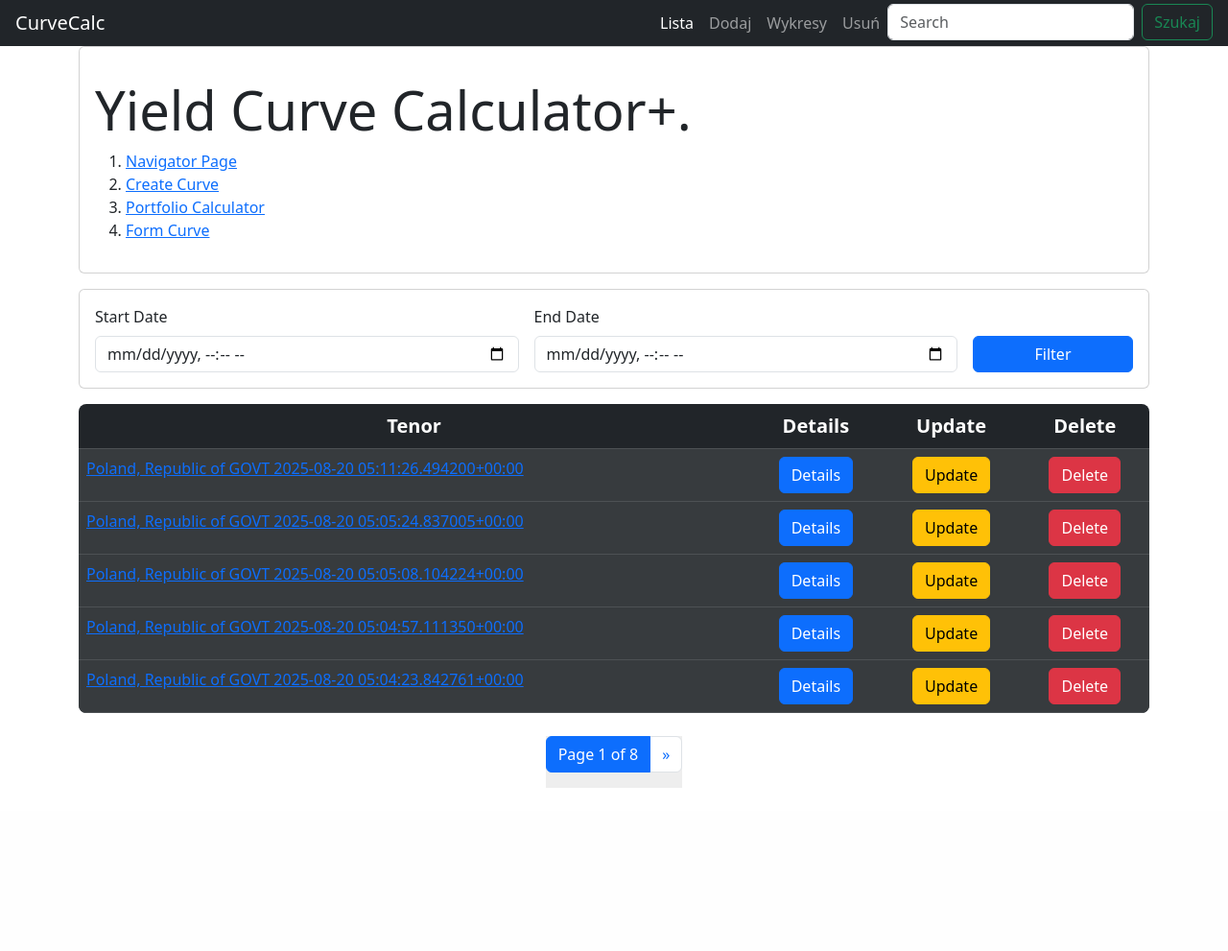
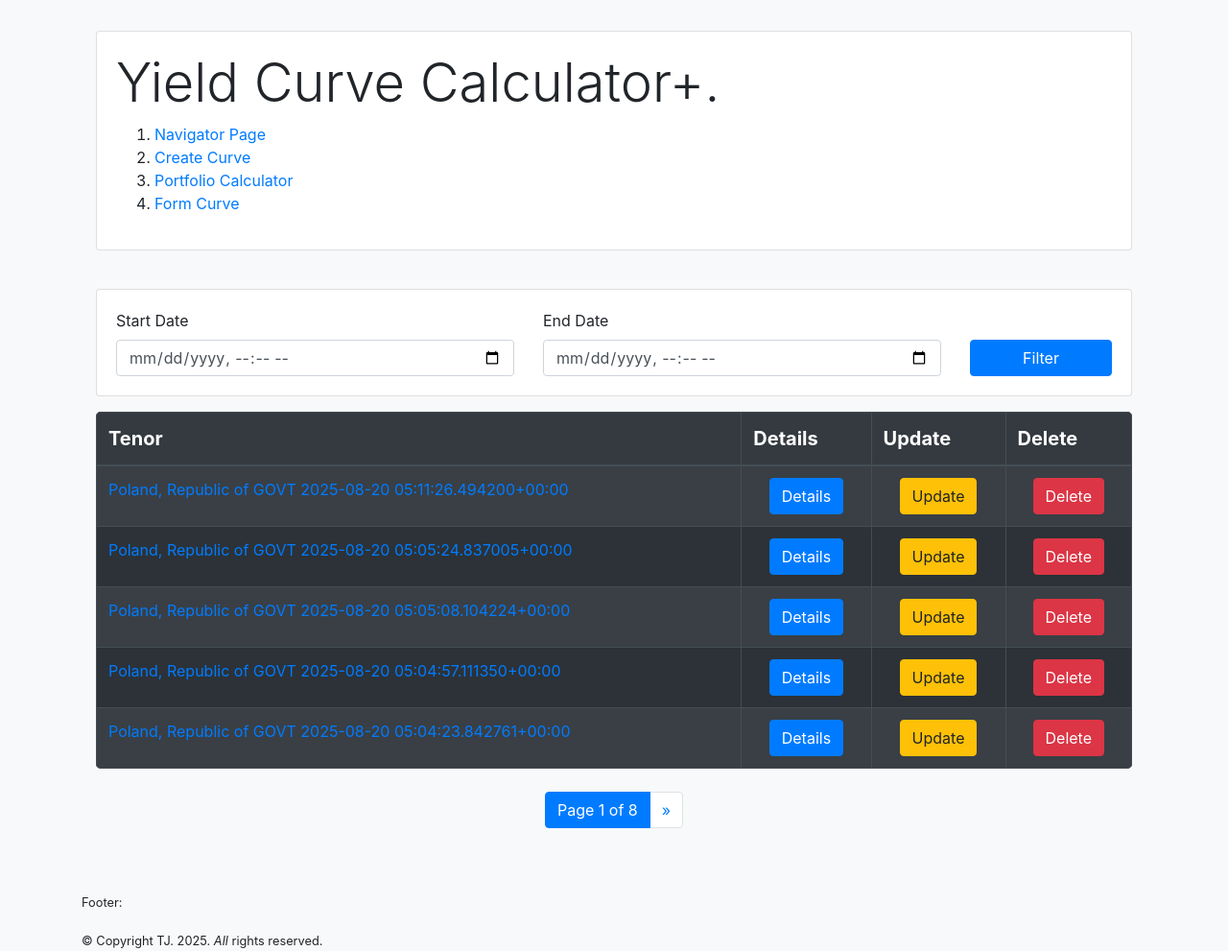
Before and after one commit to jata4321/DjangoProject1, a Django app: page /curvecalc/listview/ in a window 1280 px wide. Shown: the whole page at 96% size. Before the commit the page ends 821 px from the top, so only its background shows below. Run offline with Django 5.2, Linux system fonts and the light colour scheme; data comes from the database, SQL or seed files in the repository; both versions use the stored data as it was after the commit.

Commit message:
Refine templates and views: adjust table and button styling in `curve_list.html` and `curve_update.html`, simplify chart layout in `home.html`, improve container structure in `base.html`, update context data logic in `views.py`, and remove redundant form elements.

```diff
--- a/curvecalc/templates/curvecalc/curve_list.html
+++ b/curvecalc/templates/curvecalc/curve_list.html
@@ -1,4 +1,4 @@
-{% extends 'curvecalc\base.html' %}
+{% extends 'navigator\base.html' %}
 
 {% block static %}
     {{ block.super }}
@@ -12,18 +12,19 @@
 {% endblock %}
 
 {% block content %}
-<div class="container">
-    <div class="card card-body mt-5">
-        <h1 class="display-4 mt-3">Yield Curve Calculator+.</h1>
+<div class="container my-3">
+    <div class="card card-body">
+        <h1 class="display-4">Yield Curve Calculator+.</h1>
         <ol>
             <li><a href="{% url 'navigator:index' %}">Navigator Page</a></li>
             <li><a href="{% url 'curvecalc:curve_create' %}">Create Curve</a></li>
             <li><a href="{% url 'portcalc:index' %}">Portfolio Calculator</a></li>
-            <li><a href="{% url 'curvecalc:curve_form'%}">Form Curve</a></li>
+            <li><a href="{% url 'curvecalc:curve_form' %}">Form Curve</a></li>
         </ol>
     </div>
 </div>
-<div class="container mt-3">
+<br>
+<div class="container">
     <div class="card">
         <div class="card-body">
             <form method="get" class="row g-3 align-items-end">
@@ -41,14 +42,14 @@
             </form>
         </div>
     </div>
-    <table class="table table-striped table-hover table-dark mt-3 rounded-3"
+    <table class="table table-striped table-bordered table-hover table-dark mt-3"
            style="border-radius: 5px; overflow: hidden;">
         <thead>
             <tr class="lead">
-                <th class="scope-col text-center">Tenor</th>
-                <th class="scope-col text-center">Details</th>
-                <th class="scope-col text-center">Update</th>
-                <th class="scope-col text-center">Delete</th>
+                <th class="scope-col">Tenor</th>
+                <th class="scope-col">Details</th>
+                <th class="scope-col">Update</th>
+                <th class="scope-col">Delete</th>
             </tr>
         </thead>
        {% for tenor in tenor_list %}
--- a/curvecalc/templates/curvecalc/form_data.html
+++ b/curvecalc/templates/curvecalc/form_data.html
@@ -9,7 +9,6 @@
 <h1 class="display-1">Hello World!</h1>
 {{ data }}
 {{ form }}
-{{ form.data }}
 <a href="{% url 'curvecalc:home' %}" class="btn btn-primary">Click here to go back</a>
 </body>
 </html>
--- a/curvecalc/views.py
+++ b/curvecalc/views.py
@@ -1,12 +1,11 @@
 from typing import Any
 from django.shortcuts import render
-from django.urls import reverse
 from django.views.generic import TemplateView, ListView, DetailView, CreateView, UpdateView, DeleteView, FormView
-
 from .models import Tenor
 from .forms import CurveForm
 from .calculations import addition, nss_curve, forward_curve
 import plotly.express as px
+from django.utils import timezone
 from datetime import datetime
 from .forms import DateRangeForm
 
@@ -40,7 +39,7 @@ class HomePageView(TemplateView):
     def get_context_data(self, *args, **kwargs):
         context: dict[str, Any] = super().get_context_data(**kwargs)
         context['addition'] = addition(10, 25, 1,2,3,4,5)
-        t, ytm, y = ([0.5,1,2,5,10], [0.027,0.03,0.032,0.0365,0.04], [0.027,0.03,0.032,0.0365,0.04])
+        t, y, ytm = ([0.5,1,2,5,10], [0.027,0.03,0.032,0.0365,0.04], [0.03, 0.04,0.045,0.043,0.04])
         context['labels'] =[round(float(val),2) for val in t]
         context['data'] = [round(float(val),4) for val in ytm]
         context['ytm'] = [round(float(val),4) for val in y]
@@ -86,7 +85,7 @@ class CurveUpdateView(UpdateView):
     model = Tenor
     form_class = CurveForm
     template_name = 'curvecalc/curve_update.html'
-    success_url = 'curvecalc/listview/'
+    success_url = '/curvecalc/listview/'
 
 class CurveDeleteView(DeleteView):
     model = Tenor
@@ -94,15 +93,14 @@ class CurveDeleteView(DeleteView):
     success_url = '/curvecalc/listview/'
 
 
-
 class AddCurveView(FormView):
-    model = Tenor
     template_name = 'curvecalc/curve_form.html'
     form_class = CurveForm
 
     def __init__(self, *args, **kwargs: Any):
         super().__init__(*args, **kwargs)
         self.cleaned = None
+
 
     def form_valid(self, form):
         self.cleaned = form.cleaned_data
@@ -116,12 +114,7 @@ class AddCurveView(FormView):
         data = {k: v for k, v in data.items() if v is not None}
         chart_nss = nss_curve(t=list(data.keys()), y=list(data.values()))
         chart_fwd = forward_curve(t=list(data.keys()), y=list(data.values()), forward_length_months=6)
-        context = {'form': form,
-                   'chart_nss': chart_nss,
-                   'chart_fwd':chart_fwd,
-                   'data': data,
-                   'data_old': data_old,
-                   }
+        context = {'form': form, 'chart_nss': chart_nss, 'chart_fwd':chart_fwd, 'data': data, 'data_old': data_old}
 
         action = self.request.POST.get('action')
         if action == 'save':
@@ -129,5 +122,6 @@ class AddCurveView(FormView):
 
         return self.render_to_response(context)
 
+
 class CurveDataView(TemplateView):
     template_name = 'curvecalc/form_data.html'
--- a/navigator/templates/navigator/base.html
+++ b/navigator/templates/navigator/base.html
@@ -15,6 +15,7 @@
 </head>
 
 <body class="bg-light">
+<div class="container pt-3">
     {% block content %}
     {% endblock %}
 
@@ -23,6 +24,7 @@
 
     {% block footer %}
     {% endblock %}
+</div>
 <script src="https://code.jquery.com/jquery-3.4.1.slim.min.js" integrity="sha384-J6qa4849blE2+poT4WnyKhv5vZF5SrPo0iEjwBvKU7imGFAV0wwj1yYfoRSJoZ+n" crossorigin="anonymous"></script>
 <script src="https://cdn.jsdelivr.net/npm/popper.js@1.16.0/dist/umd/popper.min.js" integrity="sha384-Q6E9RHvbIyZFJoft+2mJbHaEWldlvI9IOYy5n3zV9zzTtmI3UksdQRVvoxMfooAo" crossorigin="anonymous"></script>
 <script src="https://cdn.jsdelivr.net/npm/bootstrap@4.4.1/dist/js/bootstrap.min.js" integrity="sha384-wfSDF2E50Y2D1uUdj0O3uMBJnjuUD4Ih7YwaYd1iqfktj0Uod8GCExl3Og8ifwB6" crossorigin="anonymous"></script>
```
Also changed, not shown: curvecalc/templates/curvecalc/home.html (+4 -5 lines), db.sqlite3. Lines whose indentation alone changed are shown as unchanged.
